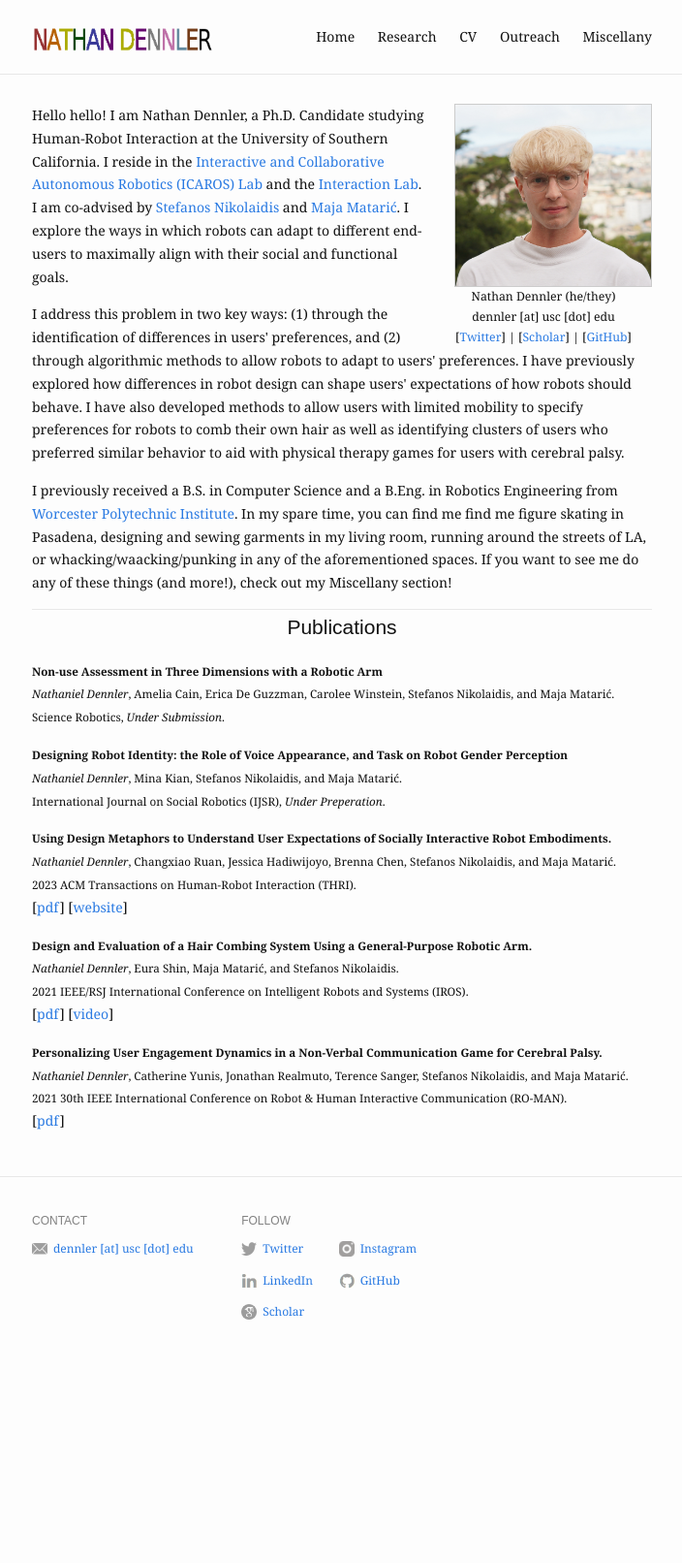
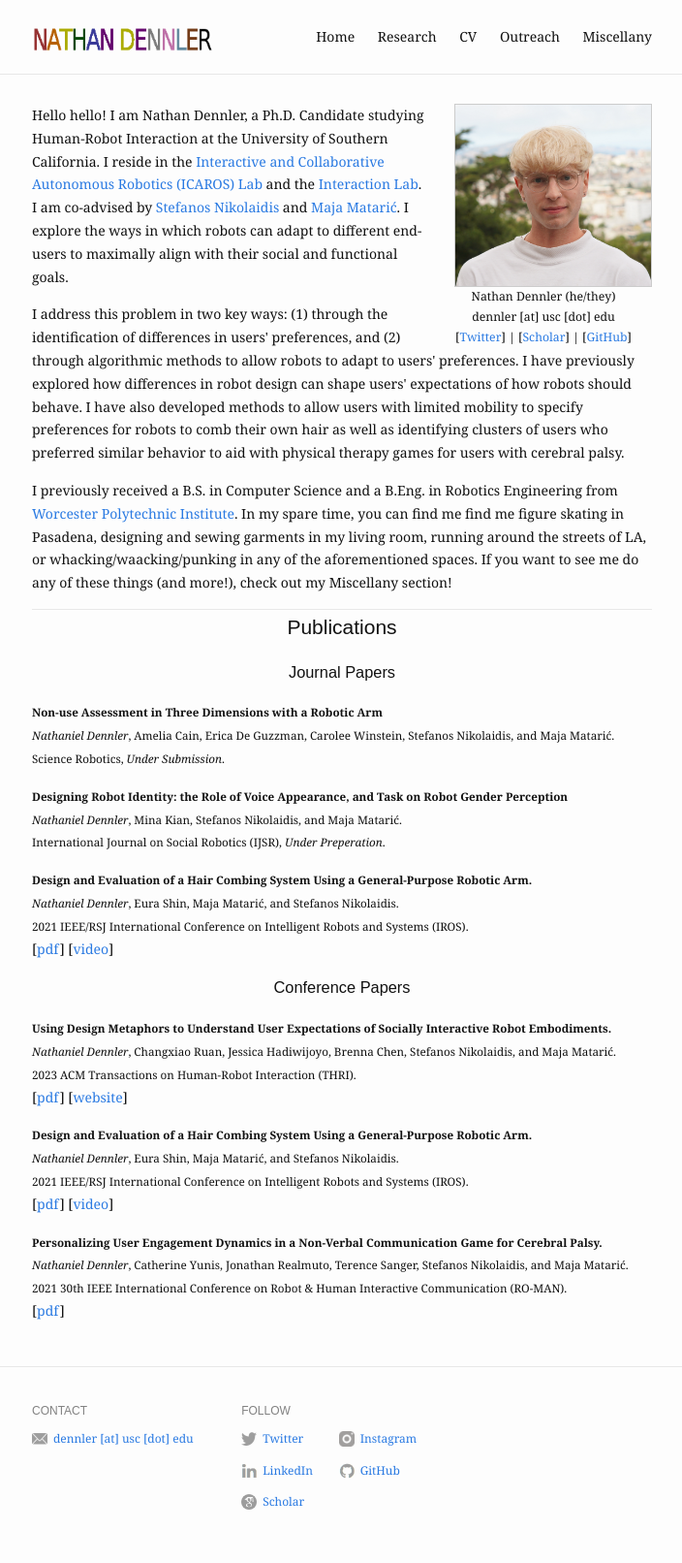
Before and after one commit to ndennler/ndennler.github.io, a Jekyll site: the page built from index.md, in a window 1280 px wide. Shown: the whole page at 97% size, without its empty margins (287-991 px from the left). Built offline with Jekyll 4.4.1, drawn with Linux system fonts in a browser that asks for light colours; before the commit the page ends 1416 px from its top, so only the background shows below that.

Commit message:
Update index.md

```diff
--- a/index.md
+++ b/index.md
@@ -21,7 +21,9 @@ profile_picture:
 <h2 style="text-align:center;">
 Publications
 </h2>
-
+<h3 style="text-align:center;">
+Journal Papers
+</h3>
 <p>
   <small>
   <b> Non-use Assessment in Three Dimensions with a Robotic Arm </b><br>
@@ -37,6 +39,19 @@ Publications
   International Journal on Social Robotics (IJSR), <i>Under Preperation</i>.<br>
   </small>
 </p>
+
+<p>
+  <small>
+  <b>Design and Evaluation of a Hair Combing System Using a General-Purpose Robotic Arm. </b><br>
+  <i>Nathaniel Dennler</i>, Eura Shin, Maja Matarić, and Stefanos Nikolaidis. <br>
+  2021 IEEE/RSJ International Conference on Intelligent Robots and Systems (IROS).<br>
+  </small>
+  [<a href="https://ieeexplore.ieee.org/document/9636768">pdf</a>] [<a href="https://youtu.be/FJ8jtZohNak">video</a>]<!-- [<a href="https://youtu.be/FJ8jtZohNak">presentation</a>] -->
+</p>
+
+<h3 style="text-align:center;">
+Conference Papers
+</h3>
 
 <p>
   <small>
```
